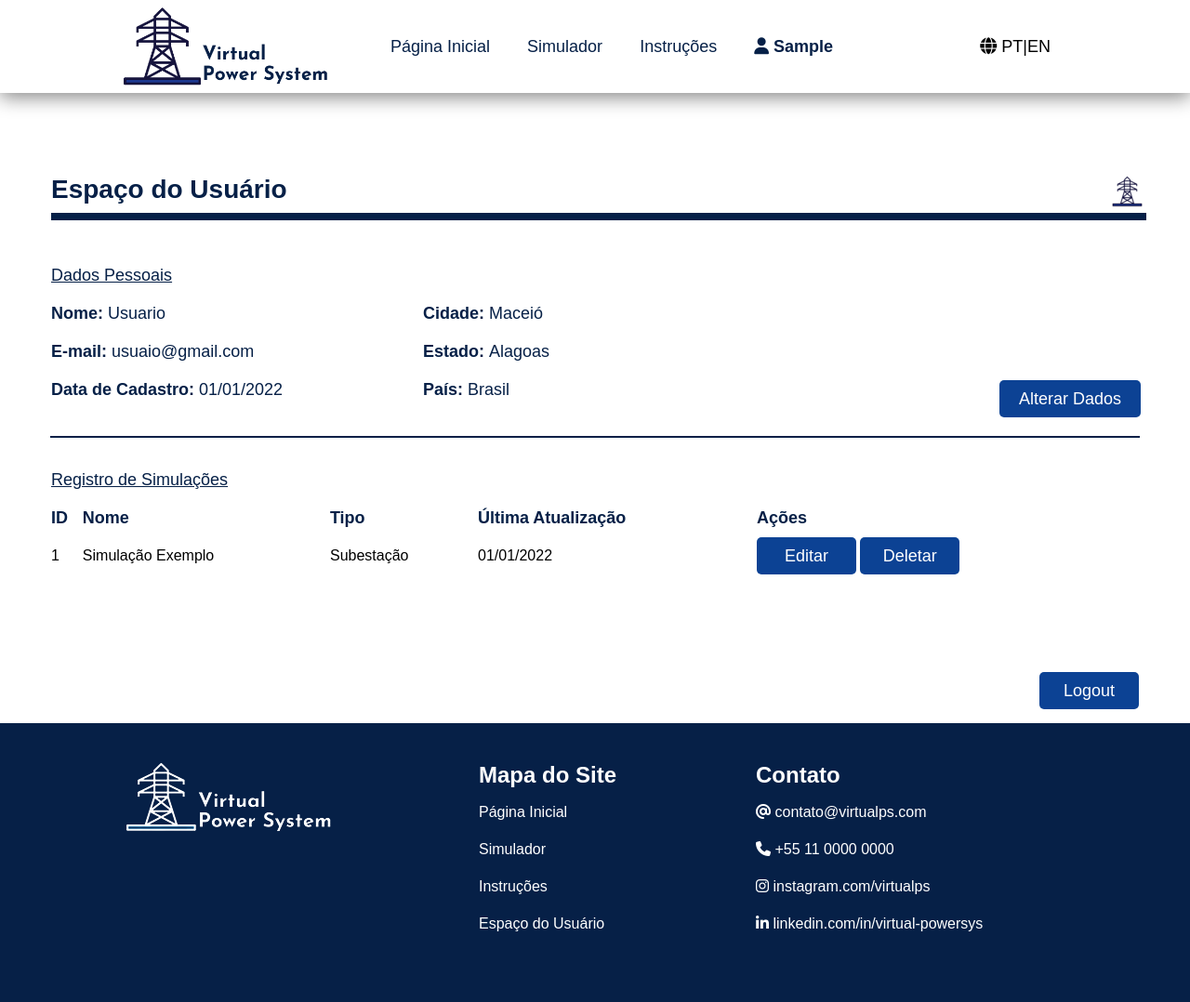
After one commit to ElisandroPeixoto/virtual-power-system, a Django app: page /perfil/ in a window 1280 px wide. The commit adds this page. Shown: the whole page at 93% size. Run offline with Django 4.2, Linux system fonts and the light colour scheme; the visitor is signed in with stand-in values (Sample User, id 1); some libraries are stand-ins or nearby versions.

Commit message:
funcao logout

```diff
--- a/static/css/componentes/botoes.css
+++ b/static/css/componentes/botoes.css
@@ -23,6 +23,7 @@
     color: white;
     font-size: 18px;
     border-radius: 5px;
+    border: none;
 }
 
 .btn-sm:hover {
--- a/static/css/componentes/componentes.css
+++ b/static/css/componentes/componentes.css
@@ -1,4 +1,5 @@
 @import 'botoes.css';
 @import 'inputs.css';
 @import 'titulos.css';
-@import 'alerts.css';
+@import 'alertas.css';
+@import 'divisores.css';
--- /dev/null
+++ b/static/css/componentes/divisores.css
@@ -0,0 +1,13 @@
+/* Divisor Grande */
+
+.div-lg{
+    height: 0px;
+    border: 4px solid rgb(6,32,71);
+}
+
+/* Divisor Pequeno */
+
+.div-sm{
+    height: 0px;
+    border: 1px solid rgb(6,32,71);
+}
--- a/static/css/paginas/paginas_estrutura.css
+++ b/static/css/paginas/paginas_estrutura.css
@@ -2,8 +2,9 @@
 @import 'reset.css';
 @import 'header.css';
 @import 'footer_gr.css';
+@import 'inicio.css';
 
-/* --- Páginas --- */
-@import 'inicio.css';
-@import 'login.css';
-@import 'cadastro.css';
+/* --- App: usuarios --- */
+@import url('usuarios/login.css');
+@import url('usuarios/cadastro.css');
+@import url('usuarios/perfil.css');
--- a/static/css/paginas/cadastro.css
+++ b/static/css/paginas/usuarios/cadastro.css
@@ -7,7 +7,7 @@
     right: 0px;
     bottom: 0px;
     position: absolute;
-    background-image: url("../../img/background_login.png");
+    background-image: url("../../../img/background_login.png");
     background-repeat: no-repeat;
     background-size: cover;
     background-position: center;
@@ -46,8 +46,6 @@
     display: block;
     position: absolute;
     width: 970px;
-    height: 0px;
-    border: 4px solid rgb(6,32,71);
     margin-top: 78px;
     margin-left: 30px;
     margin-right: 30px;
@@ -97,8 +95,6 @@
     display: block;
     position: absolute;
     width: 970px;
-    height: 0px;
-    border: 4px solid rgb(6,32,71);
     margin-top: 20px;
     margin-left: 30px;
     margin-right: 30px;
--- a/static/css/paginas/login.css
+++ b/static/css/paginas/usuarios/login.css
@@ -7,7 +7,7 @@
     right: 0px;
     bottom: 0px;
     position: absolute;
-    background-image: url("../../img/background_login.png");
+    background-image: url("../../../img/background_login.png");
     background-repeat: no-repeat;
     background-size: cover;
     background-position: center;
@@ -46,8 +46,6 @@
     display: block;
     position: absolute;
     width: 560px;
-    height: 0px;
-    border: 4px solid rgb(6,32,71);
     margin-top: 63px;
     margin-left: 30px;
     margin-right: 30px;
@@ -81,8 +79,6 @@
 
 .login-input__divider {
     width: 560px;
-    height: 0px;
-    border: 1px solid rgb(6,32,71);
     margin-top: 50px;
     margin-left: 30px;
     margin-right: 30px;
--- /dev/null
+++ b/static/css/paginas/usuarios/perfil.css
@@ -0,0 +1,92 @@
+/* Titulo da Página */
+
+.profile{
+    display: block;
+    margin-top: 88px;
+    margin-left: auto;
+    margin-right: auto;
+    width: 1170px;
+    height: 58px;
+}
+
+.profile__logo{
+    float: right;
+    margin-right: -12px;
+}
+
+.profile__divider{
+    margin-top: 9px;
+    width: 1170px;
+}
+
+/* Dados do Usuário */
+
+.profile-data{
+    width: 1170px;
+    margin-top: 40px;
+    margin-left: auto;
+    margin-right: auto;
+    display: grid;
+    grid-template-columns: 400px 400px auto;
+    grid-template-rows: auto auto auto auto;
+    row-gap: 20px;
+}
+
+.profile-data__left{
+    grid-column: 1;
+}
+
+.profile-data__right--1{
+    grid-column: 2;
+    grid-row: 2;
+}
+
+.profile-data__right--2{
+    grid-column: 2;
+    grid-row: 3;
+}
+
+.profile-data__button{
+    grid-column: 3;
+    margin-left: 220px;
+}
+
+.profile-data-divider{
+    width: 1170px;
+    margin-top: 20px;
+    margin-left: auto;
+    margin-right: auto;
+}
+
+/* Registro de Simulações */
+
+.simulations{
+    display: block;
+    margin-top: 35px;
+    margin-left: auto;
+    margin-right: auto;
+    width: 1170px;
+}
+
+.simu-table{
+    width: 1170px;
+    margin-top: 20px;
+    border-collapse: collapse;
+}
+
+.simu-table__elements{
+    height: 60px;
+}
+
+th, td {
+    text-align: left;
+}
+
+
+/* Botão Logout */
+
+.button-logout{
+    float: right;
+    margin-top: 95px;
+    margin-bottom: 15px;
+}
--- a/templates/base.html
+++ b/templates/base.html
@@ -22,7 +22,7 @@
                 {% if user.is_anonymous %}
                     <li class="navbar-list__item"><strong><a href="{% url 'login' %}"><i class="fa-solid fa-arrow-right-to-bracket"></i>&nbsp;Login</a></strong></li>
                 {% else %}
-                    <li class="navbar-list__item"><strong><a href="#"><i class="fa-solid fa-user"></i>&nbsp;{{ user.first_name }}</a></strong></li>
+                    <li class="navbar-list__item"><strong><a href="{% url 'perfil' %}"><i class="fa-solid fa-user"></i>&nbsp;{{ user.first_name }}</a></strong></li>
                 {% endif %}
                 <li class="navbar-list__item language"><i class="fa-solid fa-globe"></i>&nbsp;PT|EN</li>
             </ul>
--- a/usuarios/templates/cadastro.html
+++ b/usuarios/templates/cadastro.html
@@ -10,7 +10,7 @@
             <div>
                 <span class="signup-box__name title-normal">Criar Conta</span>
                 <div class="signup-box__logo"><img src="{% static 'img/logo.png' %}"></div>
-                <div class="signup-box__divider"></div>
+                <div class="signup-box__divider div-lg"></div>
             </div>
 
             <form class="signup-input" id="form-signup" action="{% url 'cadastro' %}" method="POST">
@@ -67,7 +67,7 @@
                 <p class="signup-alert alert-p">Cadastro efetuado com sucesso!</p>
             {% endif %}
             <button class="signup-input__button btn-lg" form="form-signup" type="submit">Criar Conta</button>
-            <div class="signup-input__divider"></div>
+            <div class="signup-input__divider div-lg"></div>
         </div>
     </section>
     {% endblock %}
--- a/usuarios/templates/login.html
+++ b/usuarios/templates/login.html
@@ -10,7 +10,7 @@
             <div>
                 <span class="login-box__name title-normal">Login</span>
                 <div class="login-box__logo"><img src="{% static 'img/logo.png' %}"></div>
-                <div class="login-box__divider"></div>
+                <div class="login-box__divider div-lg"></div>
             </div>
 
             <form class="login-input" id="form-login" method="POST">
@@ -24,7 +24,7 @@
             {% if dados_invalidos %}
                 <p class="login-input__alert alert-n">Dados Inválidos</p>
             {% endif %}
-            <div class="login-input__divider"></div>
+            <div class="login-input__divider div-sm"></div>
 
             <div class="subscribe">
                 <p class="title-normal">Novo por aqui?</p>
--- /dev/null
+++ b/usuarios/templates/perfil.html
@@ -0,0 +1,51 @@
+{% extends 'base.html' %}
+{% load static %}
+
+{% block title %}Meu Perfil{% endblock %}
+<body>
+    {% block content %}
+
+    <div class="profile">
+        <span class="title-bold-lg">Espaço do Usuário</span>
+        <div class="profile__logo"><img src="../../static/img/logo.png"></div>
+        <div class="profile__divider div-lg"></div>
+    </div>
+    <div class="profile-data">
+        <p class="profile-data__left title-underline">Dados Pessoais</p>
+        <p class="profile-data__left title-bold">Nome: <span class="title-normal">Usuario</span></p>
+        <p class="profile-data__left title-bold">E-mail: <span class="title-normal">usuaio@gmail.com</span></p>
+        <p class="profile-data__left title-bold">Data de Cadastro: <span class="title-normal">01/01/2022</span></p>
+        <p class="profile-data__right--1 title-bold">Cidade: <span class="title-normal">Maceió</span></p>
+        <p class="profile-data__right--2 title-bold">Estado: <span class="title-normal">Alagoas</span></p>
+        <p class="profile-data__right title-bold">País: <span class="title-normal">Brasil</span></p>
+        <button class="profile-data__button btn-lg">Alterar Dados</button>
+    </div>
+    <div class="profile-data-divider div-sm"></div>
+
+    <div class="simulations">
+        <span class="title-underline">Registro de Simulações</span>
+        <table class="simu-table">
+            <tr class="title-bold">
+                <th>ID</th>
+                <th>Nome</th>
+                <th>Tipo</th>
+                <th>Última Atualização</th>
+                <th>Ações</th>
+            </tr>
+            <tr class="simu-table__elements">
+                <td>1</td>
+                <td>Simulação Exemplo</td>
+                <td>Subestação</td>
+                <td>01/01/2022</td>
+                <td>
+                    <button class="btn-sm">Editar</button>
+                    <button class="btn-sm">Deletar</button>
+                </td>
+            </tr>
+        </table>
+
+        <button class="button-logout btn-sm" type="submit" onclick="window.location.href={% url 'logout' %}">Logout</button>
+    </div>
+
+    {% endblock %}
+</body>
--- a/usuarios/urls.py
+++ b/usuarios/urls.py
@@ -1,7 +1,9 @@
 from django.urls import path
-from .views import login, cadastro
+from .views import login, cadastro, perfil, logout
 
 urlpatterns = [
     path('login/', login, name='login'),
-    path('cadastro/', cadastro, name='cadastro')
+    path('cadastro/', cadastro, name='cadastro'),
+    path('perfil/', perfil, name='perfil'),
+    path('inicio/', logout, name='logout')
 ]
--- a/usuarios/views.py
+++ b/usuarios/views.py
@@ -1,7 +1,9 @@
+from django.contrib.auth.decorators import login_required
 from django.shortcuts import render, redirect
 from .models import CustomUsuario
 from django.contrib.auth import authenticate
 from django.contrib.auth import login as django_login
+from django.contrib.auth import logout as django_logout
 
 
 def login(request):
@@ -80,3 +82,14 @@ def cadastro(request):
                 'cadastro_efetuado': True
             }
             return render(request, 'cadastro.html', cadastro_efetuado)
+
+
+@login_required
+def perfil(request):
+    if request.method == "GET":
+        return render(request, 'perfil.html')
+
+
+def logout(request):
+    django_logout(request)
+    return render(request, 'inicio.html')
```
Also changed, not shown: static/css/componentes/alertas.css (renamed from static/css/componentes/alerts.css).
